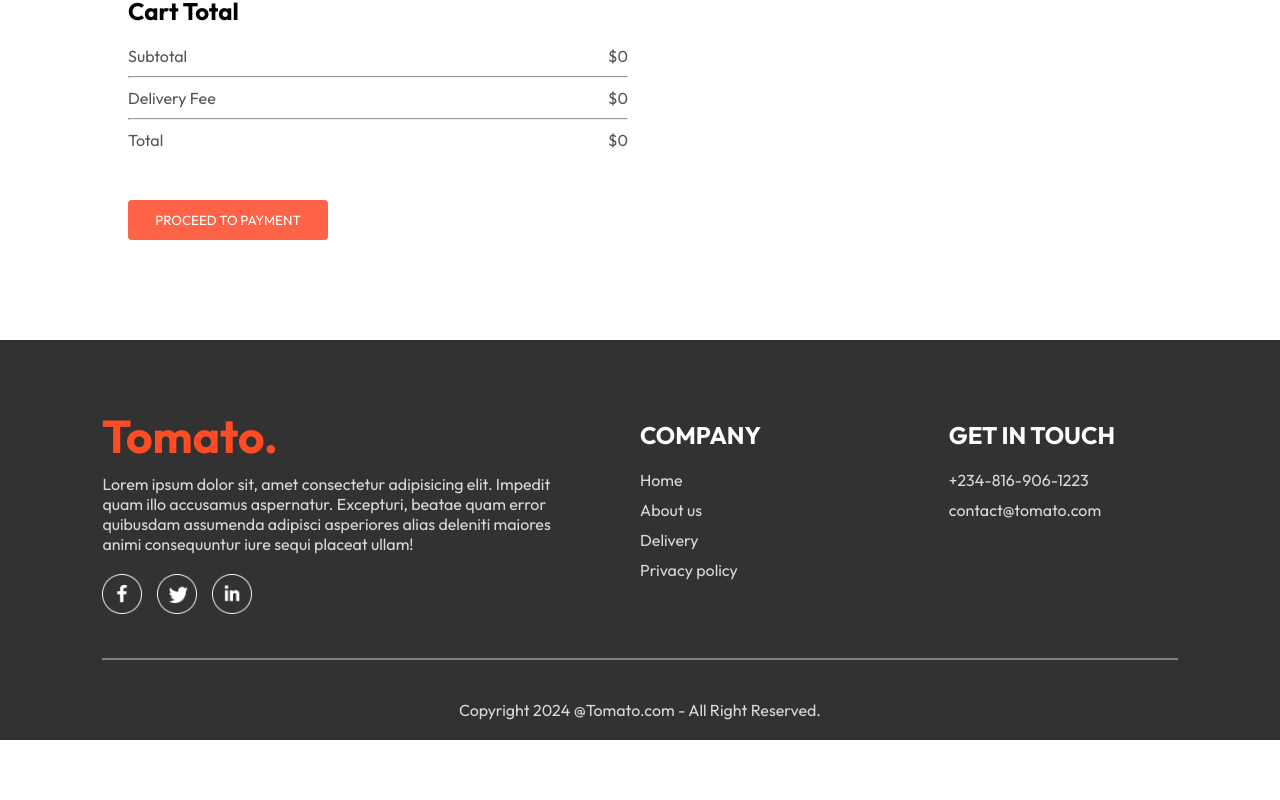
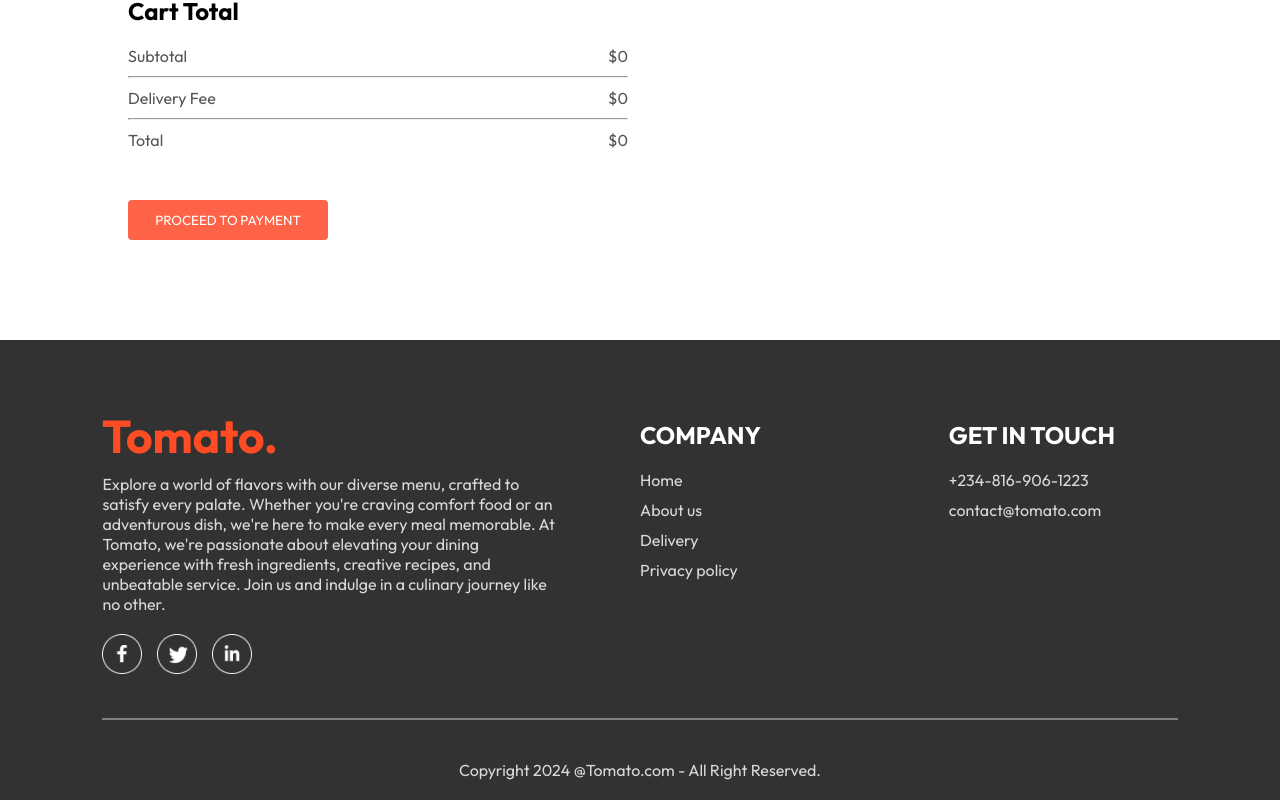
Before and after one commit to shegsemmanuel/Food-Del, a React (Vite) app: page /order in a window 1280 px wide. Shown: the part 572-1372 px from the top of the page. Before the commit the page ends 1312 px from the top, so only its background shows below. Built offline with nearby package versions, Linux system fonts and the light colour scheme.

Commit message:
change on footer

```diff
--- a/src/components/Footer/Footer.jsx
+++ b/src/components/Footer/Footer.jsx
@@ -8,7 +8,7 @@ const Footer = () => {
       <div className="footer-content">
         <div className="footer-content-left">
             <img src={assets.logo} alt="" />
-            <p>Lorem ipsum dolor sit, amet consectetur adipisicing elit. Impedit quam illo accusamus aspernatur. Excepturi, beatae quam error quibusdam assumenda adipisci asperiores alias deleniti maiores animi consequuntur iure sequi placeat ullam!</p>
+            <p>Explore a world of flavors with our diverse menu, crafted to satisfy every palate. Whether you're craving comfort food or an adventurous dish, we're here to make every meal memorable. At Tomato, we're passionate about elevating your dining experience with fresh ingredients, creative recipes, and unbeatable service. Join us and indulge in a culinary journey like no other.</p>
             <div className="footer-social-icons">
                 <img src={assets.facebook_icon} alt="" />
                 <img src={assets.twitter_icon} alt="" />
```
